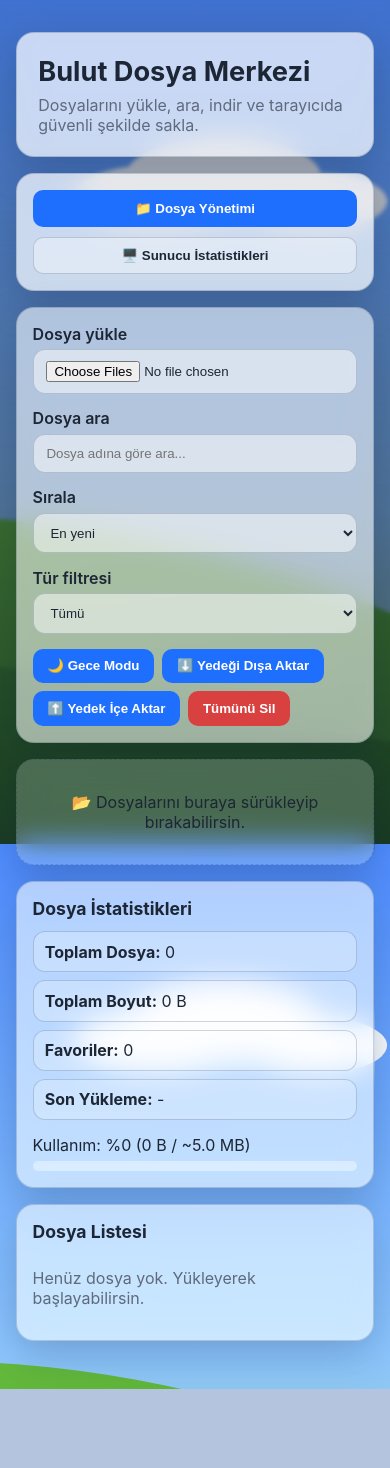
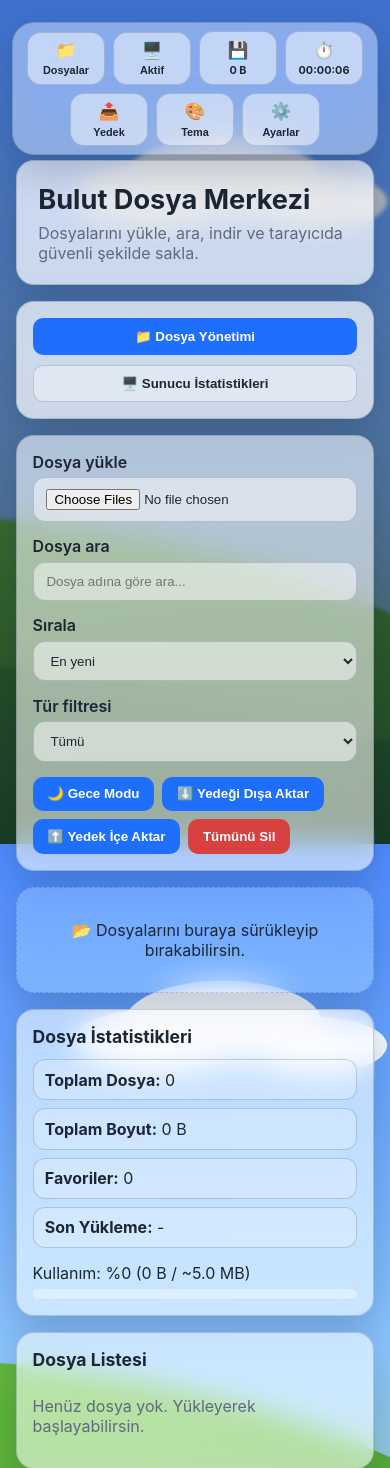
Before and after one commit to alimozata1-ux/Proje, a PHP site: page / in a window 390 px wide. Shown: the top 1468 px of the page. Before the commit the page ends 1389 px from the top, so only its background shows below. Run offline with PHP 8.4, Linux system fonts and the light colour scheme.

Commit message:
Add macOS-style top dock with live metrics and quick settings

```diff
--- a/index.html
+++ b/index.html
@@ -8,6 +8,31 @@
   </head>
   <body>
     <div class="overlay"></div>
+
+    <div class="top-dock-wrap">
+      <nav class="top-dock" aria-label="Hızlı dock">
+        <button id="dockOpenFiles" class="dock-item" type="button" title="Dosya Yönetimi">📁<span>Dosyalar</span></button>
+        <button id="dockOpenServer" class="dock-item" type="button" title="Sunucu Durumu">🖥️<span id="dockServerStatus">Kontrol...</span></button>
+        <div class="dock-item dock-static" title="Toplam Boyut">💾<span id="dockTotalSize">0 KB</span></div>
+        <div class="dock-item dock-static" title="Çalışma Süresi">⏱️<span id="dockUptime">00:00:00</span></div>
+        <button id="dockExport" class="dock-item" type="button" title="Yedek Dışa Aktar">📤<span>Yedek</span></button>
+        <button id="dockQuickTheme" class="dock-item" type="button" title="Tema">🎨<span>Tema</span></button>
+        <button id="dockSettings" class="dock-item" type="button" title="Ayarlar">⚙️<span>Ayarlar</span></button>
+      </nav>
+
+      <section id="dockSettingsPanel" class="dock-settings card" hidden>
+        <h3>Hızlı Ayarlar</h3>
+        <label class="toggle-row">
+          <input id="compactModeToggle" type="checkbox" />
+          <span>Kompakt görünüm</span>
+        </label>
+        <label class="toggle-row">
+          <input id="softGlassToggle" type="checkbox" checked />
+          <span>Yumuşak saydamlık</span>
+        </label>
+      </section>
+    </div>
+
     <main class="app">
       <header class="hero card">
         <h1>Bulut Dosya Merkezi</h1>
--- a/style.css
+++ b/style.css
@@ -47,11 +41,81 @@ body {
   backdrop-filter: blur(2px);
 }
 
+.top-dock-wrap {
+  position: sticky;
+  top: 0.7rem;
+  z-index: 3;
+  display: grid;
+  justify-items: center;
+  padding-top: 0.7rem;
+}
+
+.top-dock {
+  width: min(1050px, 94%);
+  display: flex;
+  align-items: center;
+  justify-content: center;
+  flex-wrap: wrap;
+  gap: 0.5rem;
+  padding: 0.5rem;
+  border-radius: 22px;
+  background: rgba(255, 255, 255, 0.4);
+  border: 1px solid var(--border);
+  box-shadow: var(--shadow);
+  backdrop-filter: blur(20px) saturate(130%);
+  -webkit-backdrop-filter: blur(20px) saturate(130%);
+}
+
+body.dark .top-dock { background: rgba(6, 10, 18, 0.52); }
+
+.dock-item {
+  border: 1px solid var(--border);
+  color: var(--text);
+  background: rgba(255, 255, 255, 0.5);
+  border-radius: 14px;
+  min-width: 86px;
+  padding: 0.46rem 0.62rem;
+  display: grid;
+  justify-items: center;
+  gap: 0.2rem;
+  font-size: 1.05rem;
+  transition: transform 0.16s ease, background 0.2s ease;
+}
+
+.dock-item span { font-size: 0.72rem; font-weight: 700; color: var(--text); }
+
+button.dock-item { cursor: pointer; }
+
+button.dock-item:hover {
+  transform: translateY(-5px) scale(1.05);
+  background: var(--accent-soft);
+}
+
+.dock-static { pointer-events: none; }
+
+.dock-settings {
+  width: min(380px, 94%);
+  margin-top: 0.45rem;
+  padding: 0.9rem 1rem;
+}
+
+.dock-settings h3 {
+  margin: 0 0 0.7rem;
+  font-size: 0.98rem;
+}
+
+.toggle-row {
+  display: flex;
+  align-items: center;
+  gap: 0.55rem;
+  margin: 0.4rem 0;
+}
+
 .app {
   position: relative;
   z-index: 1;
   width: min(1040px, 92%);
-  margin: 2rem auto 3rem;
+  margin: 1rem auto 3rem;
   display: grid;
   gap: 1rem;
 }
@@ -130,18 +168,10 @@ body.dark .tab-btn {
   align-items: end;
 }
 
-.control-group {
-  display: grid;
-  gap: 0.35rem;
-}
+.control-group { display: grid; gap: 0.35rem; }
+label { font-weight: 600; }
 
-label {
-  font-weight: 600;
-}
-
-input[type="file"],
-input[type="search"],
-select {
+input[type="file"], input[type="search"], select {
   width: 100%;
   border: 1px solid var(--border);
   border-radius: 12px;
@@ -273,68 +257,28 @@ button.danger {
   background: rgba(255, 255, 255, 0.32);
 }
 
-body.dark .file-item {
-  background: rgba(15, 23, 37, 0.5);
-}
+body.dark .file-item { background: rgba(15, 23, 37, 0.5); }
+.file-name, .file-meta { margin: 0; }
+.file-name { font-weight: 700; word-break: break-all; }
+.file-meta, .muted-note { color: var(--muted); }
+.file-meta { font-size: 0.9rem; margin-top: 0.2rem; }
+.muted-note { margin: 1rem 0; font-size: 0.9rem; }
+.preview-wrap { margin-top: 0.5rem; }
+.file-preview { width: min(220px, 100%); border-radius: 8px; border: 1px solid var(--border); }
+.item-actions { display: flex; gap: 0.4rem; flex-wrap: wrap; justify-content: flex-end; }
+.empty { margin-top: 0.9rem; color: var(--muted); }
 
-.file-name,
-.file-meta {
-  margin: 0;
-}
+body.compact .card { padding: 0.8rem; }
+body.compact .controls { gap: 0.65rem; }
+body.compact .file-item { padding: 0.58rem; }
 
-.file-name {
-  font-weight: 700;
-  word-break: break-all;
-}
-
-.file-meta,
-.muted-note {
-  color: var(--muted);
-}
-
-.file-meta {
-  font-size: 0.9rem;
-  margin-top: 0.2rem;
-}
-
-.muted-note {
-  margin: 1rem 0;
-  font-size: 0.9rem;
-}
-
-.preview-wrap {
-  margin-top: 0.5rem;
-}
-
-.file-preview {
-  width: min(220px, 100%);
-  border-radius: 8px;
-  border: 1px solid var(--border);
-}
-
-.item-actions {
-  display: flex;
-  gap: 0.4rem;
-  flex-wrap: wrap;
-  justify-content: flex-end;
-}
-
-.empty {
-  margin-top: 0.9rem;
-  color: var(--muted);
+@media (max-width: 820px) {
+  .dock-item { min-width: 78px; }
+  .dock-item span { font-size: 0.68rem; }
 }
 
 @media (max-width: 700px) {
-  .tabs {
-    grid-template-columns: 1fr;
-  }
-
-  .file-item {
-    flex-direction: column;
-    align-items: flex-start;
-  }
-
-  .item-actions {
-    width: 100%;
-  }
+  .tabs { grid-template-columns: 1fr; }
+  .file-item { flex-direction: column; align-items: flex-start; }
+  .item-actions { width: 100%; }
 }
```
Also changed, not shown: other parts of style.css (+28 -106 lines), script.js (+54 -12 lines).
